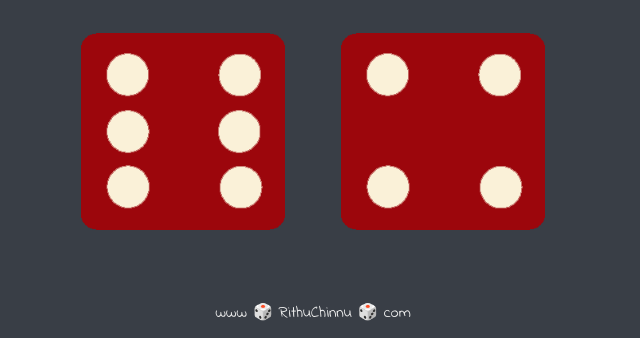
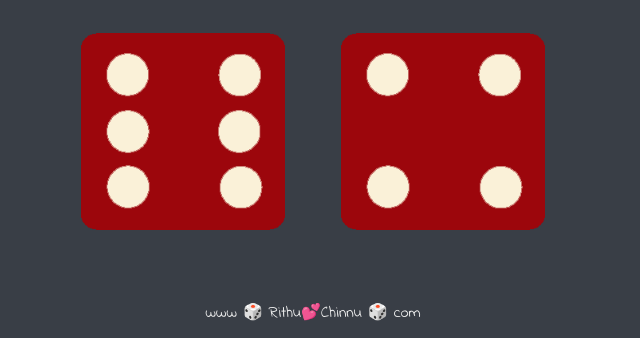
Before and after one commit to Rikchamp08082000/love-dice, a plain HTML site: page index.html in a window 1280 px wide. Shown: the part 462-800 px from the top of the page, without its empty margins (327-967 px from the left). Drawn offline with Linux system fonts and the light colour scheme.

Commit message:
Update index.html

```diff
--- a/index.html
+++ b/index.html
@@ -25,6 +25,6 @@
     </div>
     <script src="index.js" charset="utf-8"></script>
 
-    <footer>www 🎲 RithuChinnu 🎲 com</footer>
+    <footer>www 🎲 Rithu💕Chinnu 🎲 com</footer>
   </body>
 </html>
```
